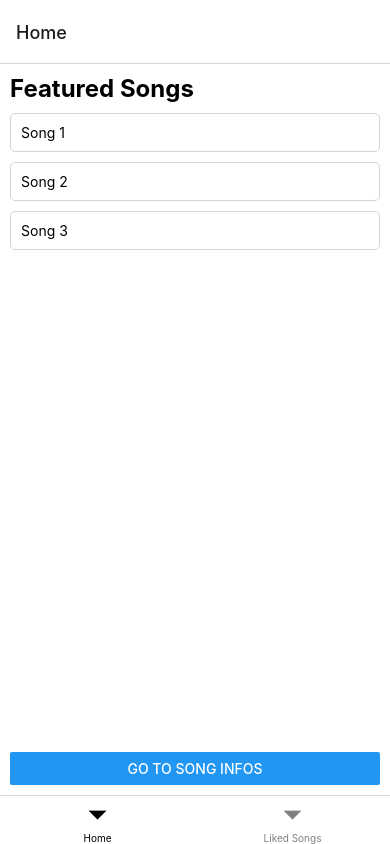
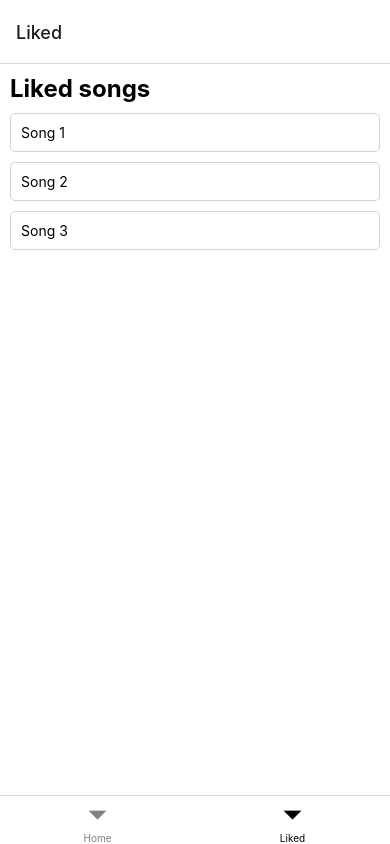
Before and after one commit to iassadki/itunes-seeker, a React Native app: screen /Liked in a window 390 px wide. Built offline with nearby package versions, Linux system fonts and the light colour scheme.

Commit message:
work in the app navigation

```diff
--- a/App.js
+++ b/App.js
@@ -3,12 +3,34 @@ import { NavigationContainer } from '@react-navigation/native';
 import { createBottomTabNavigator } from '@react-navigation/bottom-tabs';
 import { createStackNavigator } from '@react-navigation/stack';
 import { SafeAreaView, ScrollView, Text, StyleSheet } from 'react-native';
-// import { MaterialCommunityIcons } from "@expo/vector-icons";
 import LikedSongsScreen from './screens/LikedSongsScreen';
 import SongScreen from './screens/SongScreen';
 import HomeScreen from './screens/HomeScreen';
 
 const Tab = createBottomTabNavigator();
+const Stack = createStackNavigator();
+
+function HomeStack() {
+  return (
+    <Stack.Navigator>
+      <Stack.Screen
+        name="HomeScreen"
+        component={HomeScreen}
+        options={{ headerShown: false }}
+      />
+      <Stack.Screen
+        name="LikedSongsScreen"
+        component={LikedSongsScreen}
+        options={{ headerShown: false }}
+      />
+      <Stack.Screen
+        name="SongScreen"
+        component={SongScreen}
+        options={{ headerShown: false }}
+      />
+    </Stack.Navigator>
+  );
+}
 
 export default function App() {
   return (
@@ -19,16 +41,9 @@ export default function App() {
           inactiveTintColor: 'gray',
         }}
       >
-        <Tab.Screen name="Home" component={HomeScreen} />
-        <Tab.Screen name="Liked Songs" component={LikedSongsScreen} />
+        <Tab.Screen name="Home" component={HomeStack} />
+        <Tab.Screen name="Liked" component={LikedSongsScreen} />
       </Tab.Navigator>
     </NavigationContainer>
   );
 }
-
-const styles = StyleSheet.create({
-  container: {
-    flex: 1,
-    backgroundColor: 'white',
-  },
-});
--- a/screens/HomeScreen.js
+++ b/screens/HomeScreen.js
@@ -1,32 +1,37 @@
-// HomeScreen.js
 import React from 'react';
-import { View, Text, StyleSheet, FlatList, Button } from 'react-native';
-import LikedSongsScreen from './LikedSongsScreen';
+import { View, Text, StyleSheet, FlatList, TouchableOpacity } from 'react-native';
+import { useNavigation } from '@react-navigation/native';
 import SongScreen from './SongScreen';
 
 const songs = [
     { id: 1, title: 'Song 1' },
     { id: 2, title: 'Song 2' },
     { id: 3, title: 'Song 3' },
-    // Ajoutez plus de chansons si nécessaire
 ];
 
 export default function HomeScreen() {
+    const navigation = useNavigation();
+
+    const handleSongPress = (songId) => {
+        navigation.navigate('SongScreen', { songId });
+    };
+
+    const renderSongItem = ({ item }) => (
+        <TouchableOpacity
+            style={styles.songItem}
+            onPress={() => handleSongPress(item.id)}
+        >
+            <Text>{item.title}</Text>
+        </TouchableOpacity>
+    );
+
     return (
         <View style={styles.container}>
             <Text style={styles.header}>Featured Songs</Text>
             <FlatList
                 data={songs}
-                renderItem={({ item }) => (
-                    <View style={styles.songItem}>
-                        <Text>{item.title}</Text>
-                    </View>
-                )}
+                renderItem={renderSongItem}
                 keyExtractor={(item) => item.id.toString()}
-            />
-            <Button
-                title="Go to Song Infos"
-                onPress={() => navigation.navigate('SongScreen')}
             />
         </View>
     );
--- a/screens/LikedSongsScreen.js
+++ b/screens/LikedSongsScreen.js
@@ -7,7 +7,6 @@ const songs = [
     { id: 1, title: 'Song 1' },
     { id: 2, title: 'Song 2' },
     { id: 3, title: 'Song 3' },
-    // Ajoutez plus de chansons si nécessaire
 ];
 
 export default function LikedSongsScreen() {
```
